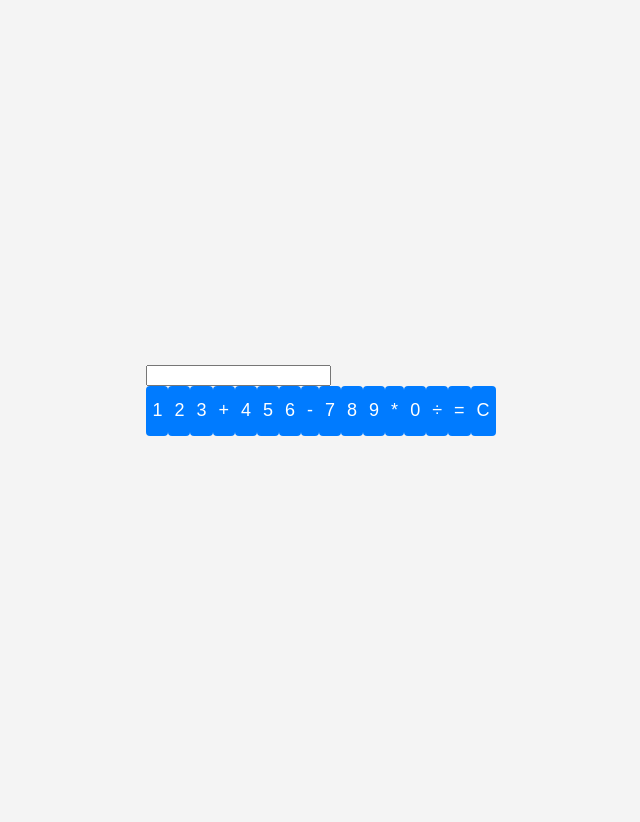
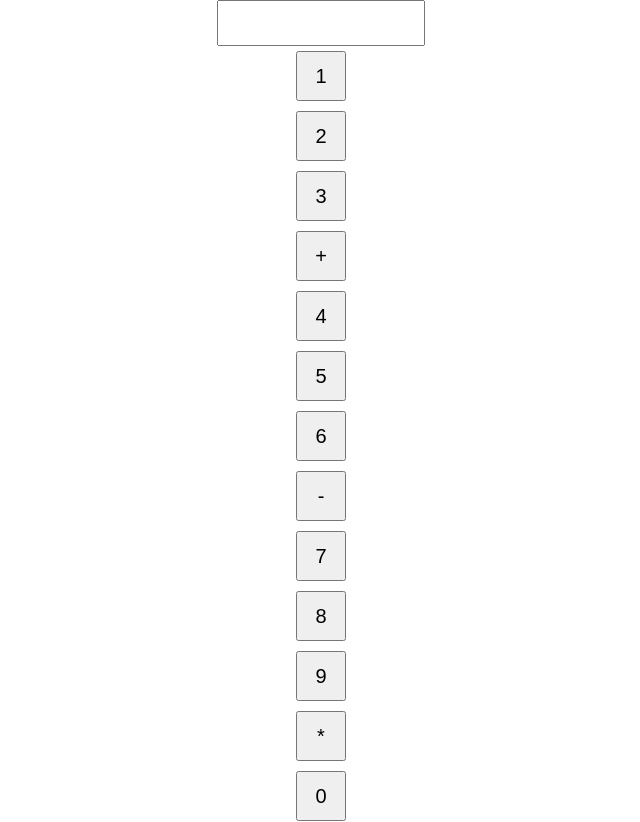
Before and after one commit to satwikbhat1/calculator, a React (Create React App) app: page / in a window 1280 px wide. Shown: the top 822 px of the page, without its empty margins (319-959 px from the left). Before the commit the page ends 800 px from the top, so only its background shows below. Built offline with nearby package versions, Linux system fonts and the light colour scheme.

Commit message:
Update App.css

```diff
--- a/src/App.css
+++ b/src/App.css
@@ -1,52 +1,20 @@
-body {
-  font-family: Arial, sans-serif;
-  margin: 0;
-  display: flex;
-  justify-content: center;
-  align-items: center;
-  height: 100vh;
-  background-color: #f4f4f4;
+/* src/Calculator.css */
+div {
+    display: flex;
+    flex-direction: column;
+    align-items: center;
 }
 
-.calculator {
-  width: 300px;
-  background: #fff;
-  border-radius: 8px;
-  box-shadow: 0 4px 10px rgba(0, 0, 0, 0.1);
-  padding: 16px;
-}
-
-.display {
-  width: 100%;
-  height: 50px;
-  font-size: 20px;
-  text-align: right;
-  margin-bottom: 16px;
-  border-radius: 4px;
-  padding: 8px;
-}
-
-.buttons {
-  display: grid;
-  grid-template-columns: repeat(4, 1fr);
-  gap: 8px;
+input {
+    width: 200px;
+    height: 40px;
+    font-size: 24px;
+    text-align: right;
 }
 
 button {
-  height: 50px;
-  font-size: 18px;
-  background: #007bff;
-  color: white;
-  border: none;
-  border-radius: 4px;
-  cursor: pointer;
+    width: 50px;
+    height: 50px;
+    font-size: 20px;
+    margin: 5px;
 }
-
-button.btn-clear {
-  background: #dc3545;
-}
-
-button:active {
-  transform: scale(0.98);
-  background: #0056b3;
-}
```
